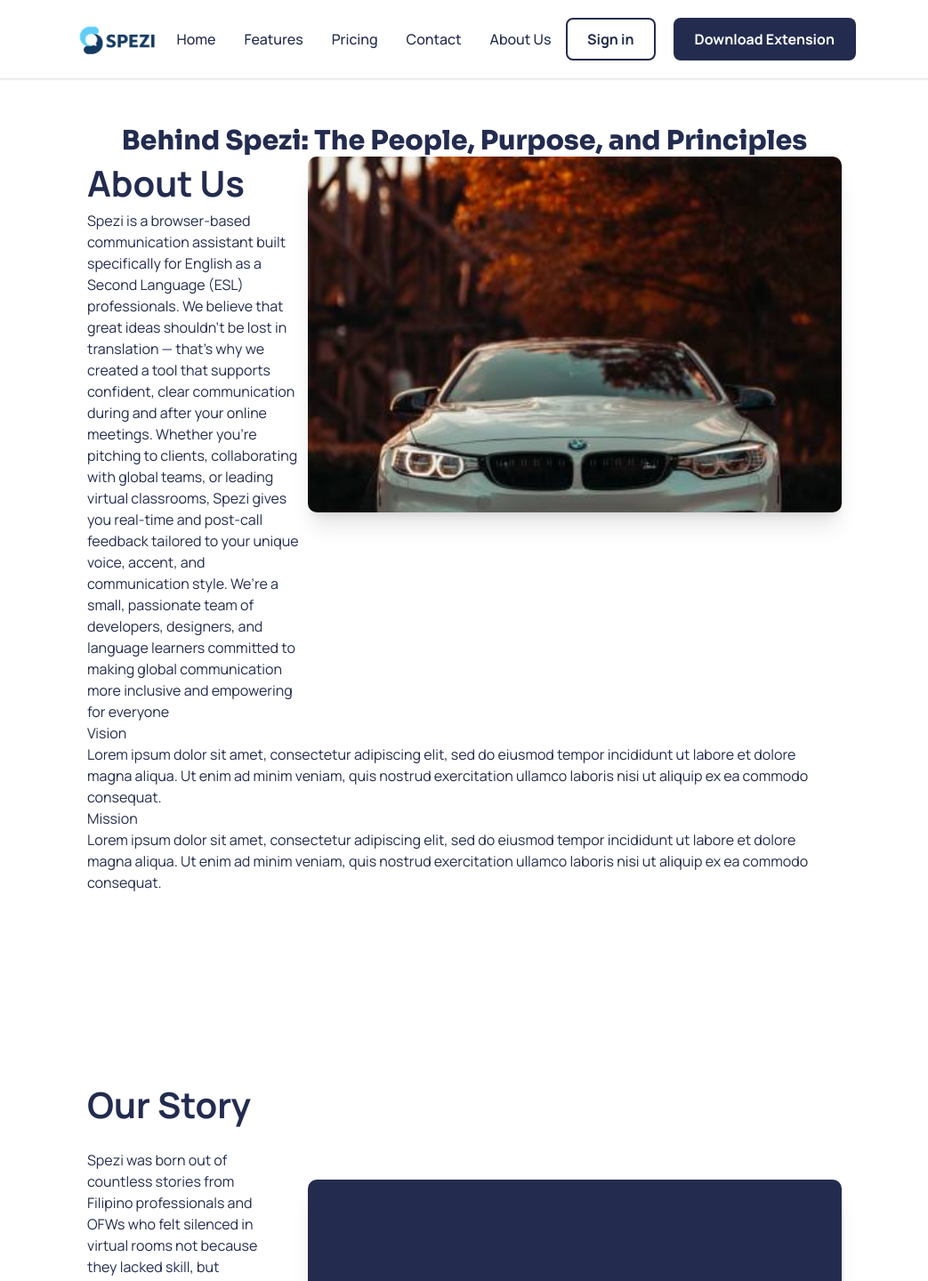
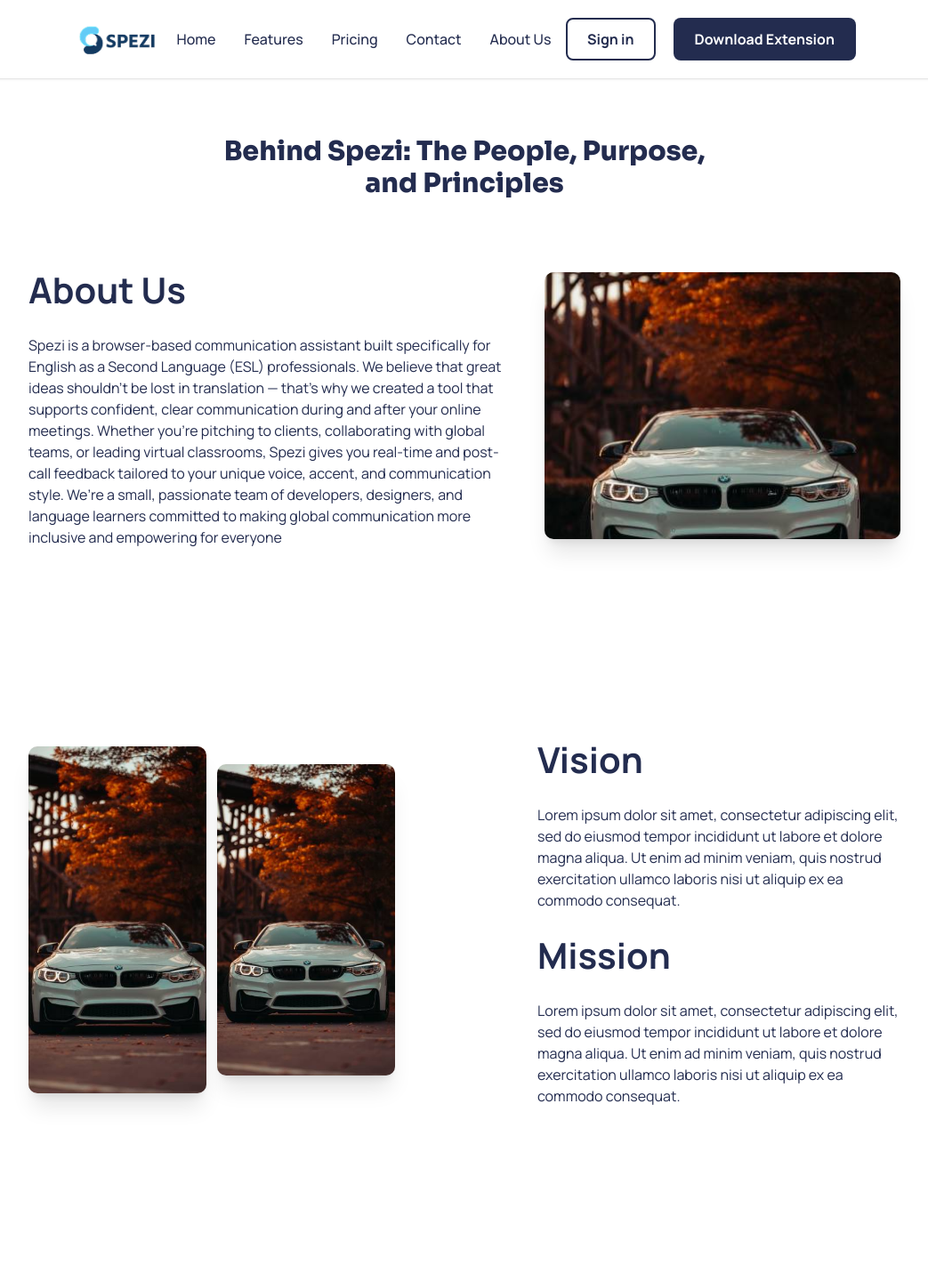
Before and after one commit to kurtoswill/spezi, a Next.js app: page /about in a window 1280 px wide. Shown: the top 1440 px of the page at 89% size, without its empty margins (118-1161 px from the left). Built offline with nearby package versions, Linux system fonts and the light colour scheme.

Commit message:
about page done

```diff
--- a/app/about/page.tsx
+++ b/app/about/page.tsx
@@ -140,13 +140,13 @@ const Page = () => {
   ];
 
   return (
-    <div className="px-4 mb-52">
+    <div className="mb-52">
       <header>
-        <div className="font-extrabold font-sora text-3xl text-center">
+        <div className="font-extrabold font-sora text-3xl text-center mt-3 max-w-[600px] mx-auto">
           Behind Spezi: The People, Purpose, and Principles
         </div>
-        <div className="flex">
-          <div>
+        <div className="flex mt-18 items-center justify-between gap-12">
+          <div className="flex gap-5 flex-col max-w-2xl">
             <div className="font-bold text-[40px]">About Us</div>
             <p>
               Spezi is a browser-based communication assistant built
@@ -164,30 +164,46 @@ const Page = () => {
           </div>
           <Image
             src="/images/placeholder.jpg"
-            width={600}
-            height={400}
-            className="max-w-[600px] max-h-[400px] object-cover rounded-[10px] shadow-xl flex-shrink-0"
+            width={400}
+            height={300}
+            className="max-w-[400px] max-h-[300px] object-cover rounded-[10px] shadow-xl flex-shrink-0"
+            alt="placeholder"
+          />
+        </div>
+      </header>
+      <section className="flex mt-52 items-center justify-between gap-40">
+        <div className="flex-shrink-0 flex items-center gap-3">
+          <Image
+            src="/images/placeholder.jpg"
+            width={280}
+            height={540}
+            className="w-[200px] h-[390px] object-cover rounded-[10px] shadow-xl flex-shrink-0"
+            alt=""
+          />
+          <Image
+            src="/images/placeholder.jpg"
+            width={280}
+            height={461}
+            className="w-[200px] h-[350px] object-cover rounded-[10px] shadow-xl flex-shrink-0 "
             alt=""
           />
         </div>
-      </header>
-      <section>
-        <figure></figure>
-        <figure></figure>
-        <h2>Vision</h2>
+        <div className="flex gap-5 flex-col max-w-2xl">
+          <div className="font-bold text-[40px]">Vision</div>
           <p>
             Lorem ipsum dolor sit amet, consectetur adipiscing elit, sed do
-          eiusmod tempor incididunt ut labore et dolore magna aliqua. Ut enim ad
-          minim veniam, quis nostrud exercitation ullamco laboris nisi ut
+            eiusmod tempor incididunt ut labore et dolore magna aliqua. Ut enim
+            ad minim veniam, quis nostrud exercitation ullamco laboris nisi ut
             aliquip ex ea commodo consequat.
           </p>
-        <h2>Mission</h2>
+          <div className="font-bold text-[40px]">Mission</div>
           <p>
             Lorem ipsum dolor sit amet, consectetur adipiscing elit, sed do
-          eiusmod tempor incididunt ut labore et dolore magna aliqua. Ut enim ad
-          minim veniam, quis nostrud exercitation ullamco laboris nisi ut
+            eiusmod tempor incididunt ut labore et dolore magna aliqua. Ut enim
+            ad minim veniam, quis nostrud exercitation ullamco laboris nisi ut
             aliquip ex ea commodo consequat.
           </p>
+        </div>
       </section>
 
       {/* Our Story Section */}
@@ -208,13 +224,17 @@ const Page = () => {
           </p>
         </div>
 
-        <div className="w-[600px] h-[400px] bg-[#232C4F] rounded-[10px] shadow-xl flex-shrink-0">
-          {/*Image Placeholder*/}
-        </div>
+        <Image
+          src="/images/placeholder.jpg"
+          width={400}
+          height={300}
+          className="max-w-[400px] max-h-[300px] object-cover rounded-[10px] shadow-xl flex-shrink-0"
+          alt="placeholder"
+        />
       </div>
 
       {/* Team Section */}
-      <div className="mt-24 mb-16">
+      <div className="mt-52 mb-16">
         <div className="text-center mb-12">
           <h2 className="text-[40px] font-bold text-[#232C4F] mb-4">
             Meet Our Team
--- a/app/layout.tsx
+++ b/app/layout.tsx
@@ -30,7 +30,7 @@ export default function RootLayout({
       <body className="font-sans antialiased text-[#232C4F]">
         <Toaster position="top-center" />
         <Navbar />
-        <main className="px-8 md:px-32 lg:px-[200px] pt-35">
+        <main className="px-6 md:px-24 lg:px-[150px] pt-35">
           {children}
           <Footer />
         </main>
--- a/app/page.tsx
+++ b/app/page.tsx
@@ -100,8 +100,8 @@ export default function Home() {
         <Landing />
         <Features />
         <Instructions />
+        <Pricing />
         <Download />
-        <Pricing />
       </div>
     </>
   );
```
Also changed, not shown: components/Download.tsx (+11 -3 lines). Lines whose indentation alone changed are shown as unchanged.
